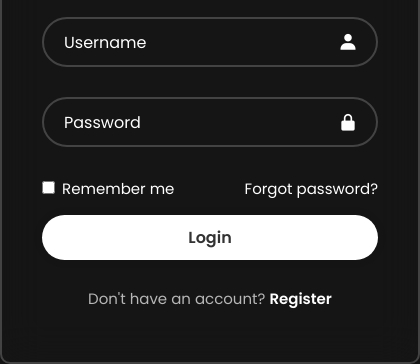
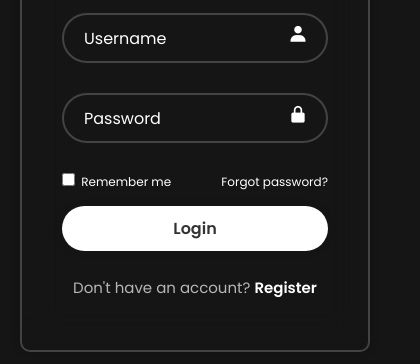
Before and after one commit to aad3m/Personal-Site, a website: page pages/project-pages/loginui.html in a window 390 px wide. Shown: the part 341-705 px from the top of the page, 420 px wide, since content can reach past the window. Drawn offline with nearby package versions, Linux system fonts and the light colour scheme.

Commit message:
fixed login ui page from overflowing on mobile/smaller screens

```diff
--- a/customization/loginui.css
+++ b/customization/loginui.css
@@ -10,7 +10,7 @@
 
 
 .wrap {
-    width: 420px;
+    width: 350px;
     background: transparent;
     border: 2px solid rgba(255,255,255,.2);
     backdrop-filter: blur(20px);
@@ -62,7 +62,7 @@
 .wrap .remember-forgot {
     display: flex;
     justify-content: space-between;
-    font-size: 15px;
+    font-size: 12px;
     margin: 15px 0 15px;
 }
 
```
Also changed, not shown: README.md.
